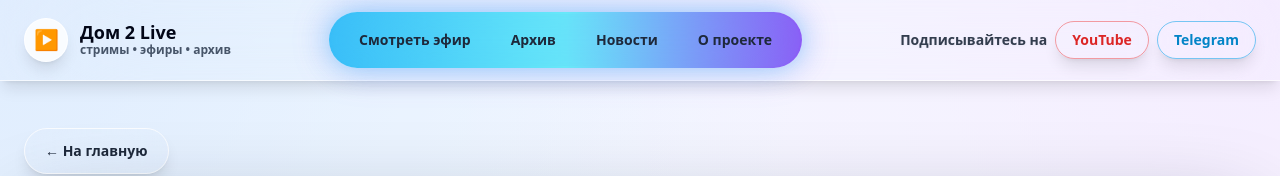
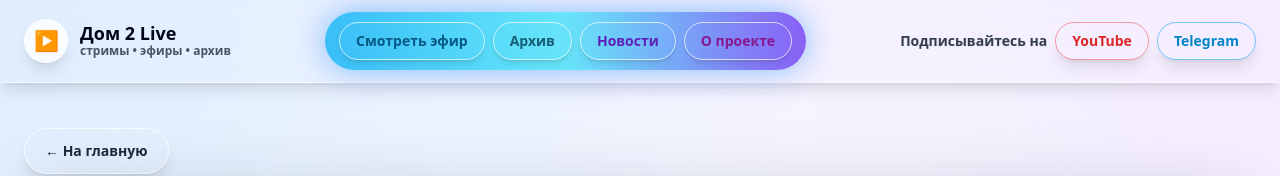
Before and after one commit to thaninchote9-rgb/dom2-live-site, a Next.js app: page /archive in a window 1280 px wide. Shown: the top 176 px of the page. Built offline with nearby package versions, Linux system fonts and the light colour scheme.

Commit message:
Add files via upload

```diff
--- a/app/archive/page.jsx
+++ b/app/archive/page.jsx
@@ -59,11 +59,11 @@ export default function ArchivePage() {
           </a>
 
           <nav className="hidden rounded-full bg-gradient-to-r from-sky-400 via-cyan-300 to-violet-500 p-[2px] shadow-[0_0_26px_rgba(56,189,248,0.45),0_0_38px_rgba(139,92,246,0.28)] md:flex">
-            <div className="flex items-center gap-2 rounded-full bg-white/78 px-3 py-2 text-sm font-black text-slate-800 backdrop-blur-2xl">
-              <a href="/#watch" className="rounded-full px-4 py-2 transition hover:bg-sky-100/90 hover:text-sky-700 hover:shadow-[0_0_16px_rgba(56,189,248,0.38)]">Смотреть эфир</a>
-              <a href="/archive" className="rounded-full px-4 py-2 transition hover:bg-cyan-100/90 hover:text-cyan-700 hover:shadow-[0_0_16px_rgba(34,211,238,0.38)]">Архив</a>
-              <a href="/news" className="rounded-full px-4 py-2 transition hover:bg-violet-100/90 hover:text-violet-700 hover:shadow-[0_0_16px_rgba(139,92,246,0.38)]">Новости</a>
-              <a href="/#about" className="rounded-full px-4 py-2 transition hover:bg-fuchsia-100/90 hover:text-fuchsia-700 hover:shadow-[0_0_16px_rgba(217,70,239,0.35)]">О проекте</a>
+            <div className="flex items-center gap-2 rounded-full bg-white/64 px-3 py-2 text-sm font-black text-slate-900 backdrop-blur-2xl">
+              <a href="/#watch" className="rounded-full border border-white/70 bg-white/72 px-4 py-2 text-sky-800 shadow-md transition hover:-translate-y-0.5 hover:bg-white/95 hover:text-sky-700 hover:shadow-[0_0_18px_rgba(56,189,248,0.45)]">Смотреть эфир</a>
+              <a href="/archive" className="rounded-full border border-white/70 bg-white/72 px-4 py-2 text-cyan-800 shadow-md transition hover:-translate-y-0.5 hover:bg-white/95 hover:text-cyan-700 hover:shadow-[0_0_18px_rgba(34,211,238,0.45)]">Архив</a>
+              <a href="/news" className="rounded-full border border-white/70 bg-white/72 px-4 py-2 text-violet-800 shadow-md transition hover:-translate-y-0.5 hover:bg-white/95 hover:text-violet-700 hover:shadow-[0_0_18px_rgba(139,92,246,0.45)]">Новости</a>
+              <a href="/#about" className="rounded-full border border-white/70 bg-white/72 px-4 py-2 text-fuchsia-800 shadow-md transition hover:-translate-y-0.5 hover:bg-white/95 hover:text-fuchsia-700 hover:shadow-[0_0_18px_rgba(217,70,239,0.42)]">О проекте</a>
             </div>
           </nav>
 
--- a/app/news/page.jsx
+++ b/app/news/page.jsx
@@ -52,11 +52,11 @@ export default function NewsPage() {
           </a>
 
           <nav className="hidden rounded-full bg-gradient-to-r from-sky-400 via-cyan-300 to-violet-500 p-[2px] shadow-[0_0_26px_rgba(56,189,248,0.45),0_0_38px_rgba(139,92,246,0.28)] md:flex">
-            <div className="flex items-center gap-2 rounded-full bg-white/78 px-3 py-2 text-sm font-black text-slate-800 backdrop-blur-2xl">
-              <a href="/#watch" className="rounded-full px-4 py-2 transition hover:bg-sky-100/90 hover:text-sky-700 hover:shadow-[0_0_16px_rgba(56,189,248,0.38)]">Смотреть эфир</a>
-              <a href="/archive" className="rounded-full px-4 py-2 transition hover:bg-cyan-100/90 hover:text-cyan-700 hover:shadow-[0_0_16px_rgba(34,211,238,0.38)]">Архив</a>
-              <a href="/news" className="rounded-full px-4 py-2 transition hover:bg-violet-100/90 hover:text-violet-700 hover:shadow-[0_0_16px_rgba(139,92,246,0.38)]">Новости</a>
-              <a href="/#about" className="rounded-full px-4 py-2 transition hover:bg-fuchsia-100/90 hover:text-fuchsia-700 hover:shadow-[0_0_16px_rgba(217,70,239,0.35)]">О проекте</a>
+            <div className="flex items-center gap-2 rounded-full bg-white/64 px-3 py-2 text-sm font-black text-slate-900 backdrop-blur-2xl">
+              <a href="/#watch" className="rounded-full border border-white/70 bg-white/72 px-4 py-2 text-sky-800 shadow-md transition hover:-translate-y-0.5 hover:bg-white/95 hover:text-sky-700 hover:shadow-[0_0_18px_rgba(56,189,248,0.45)]">Смотреть эфир</a>
+              <a href="/archive" className="rounded-full border border-white/70 bg-white/72 px-4 py-2 text-cyan-800 shadow-md transition hover:-translate-y-0.5 hover:bg-white/95 hover:text-cyan-700 hover:shadow-[0_0_18px_rgba(34,211,238,0.45)]">Архив</a>
+              <a href="/news" className="rounded-full border border-white/70 bg-white/72 px-4 py-2 text-violet-800 shadow-md transition hover:-translate-y-0.5 hover:bg-white/95 hover:text-violet-700 hover:shadow-[0_0_18px_rgba(139,92,246,0.45)]">Новости</a>
+              <a href="/#about" className="rounded-full border border-white/70 bg-white/72 px-4 py-2 text-fuchsia-800 shadow-md transition hover:-translate-y-0.5 hover:bg-white/95 hover:text-fuchsia-700 hover:shadow-[0_0_18px_rgba(217,70,239,0.42)]">О проекте</a>
             </div>
           </nav>
 
--- a/app/page.jsx
+++ b/app/page.jsx
@@ -138,11 +138,11 @@ export default function HomePage() {
           </a>
 
           <nav className="hidden rounded-full bg-gradient-to-r from-sky-400 via-cyan-300 to-violet-500 p-[2px] shadow-[0_0_26px_rgba(56,189,248,0.45),0_0_38px_rgba(139,92,246,0.28)] md:flex">
-            <div className="flex items-center gap-2 rounded-full bg-white/78 px-3 py-2 text-sm font-black text-slate-800 backdrop-blur-2xl">
-              <a href="#watch" className="rounded-full px-4 py-2 transition hover:bg-sky-100/90 hover:text-sky-700 hover:shadow-[0_0_16px_rgba(56,189,248,0.38)]">Смотреть эфир</a>
-              <a href="/archive" className="rounded-full px-4 py-2 transition hover:bg-cyan-100/90 hover:text-cyan-700 hover:shadow-[0_0_16px_rgba(34,211,238,0.38)]">Архив</a>
-              <a href="/news" className="rounded-full px-4 py-2 transition hover:bg-violet-100/90 hover:text-violet-700 hover:shadow-[0_0_16px_rgba(139,92,246,0.38)]">Новости</a>
-              <a href="#about" className="rounded-full px-4 py-2 transition hover:bg-fuchsia-100/90 hover:text-fuchsia-700 hover:shadow-[0_0_16px_rgba(217,70,239,0.35)]">О проекте</a>
+            <div className="flex items-center gap-2 rounded-full bg-white/64 px-3 py-2 text-sm font-black text-slate-900 backdrop-blur-2xl">
+              <a href="#watch" className="rounded-full border border-white/70 bg-white/72 px-4 py-2 text-sky-800 shadow-md transition hover:-translate-y-0.5 hover:bg-white/95 hover:text-sky-700 hover:shadow-[0_0_18px_rgba(56,189,248,0.45)]">Смотреть эфир</a>
+              <a href="/archive" className="rounded-full border border-white/70 bg-white/72 px-4 py-2 text-cyan-800 shadow-md transition hover:-translate-y-0.5 hover:bg-white/95 hover:text-cyan-700 hover:shadow-[0_0_18px_rgba(34,211,238,0.45)]">Архив</a>
+              <a href="/news" className="rounded-full border border-white/70 bg-white/72 px-4 py-2 text-violet-800 shadow-md transition hover:-translate-y-0.5 hover:bg-white/95 hover:text-violet-700 hover:shadow-[0_0_18px_rgba(139,92,246,0.45)]">Новости</a>
+              <a href="#about" className="rounded-full border border-white/70 bg-white/72 px-4 py-2 text-fuchsia-800 shadow-md transition hover:-translate-y-0.5 hover:bg-white/95 hover:text-fuchsia-700 hover:shadow-[0_0_18px_rgba(217,70,239,0.42)]">О проекте</a>
             </div>
           </nav>
 
```
Also changed, not shown: 1 other file (tests, documents, lock files or other folders).
